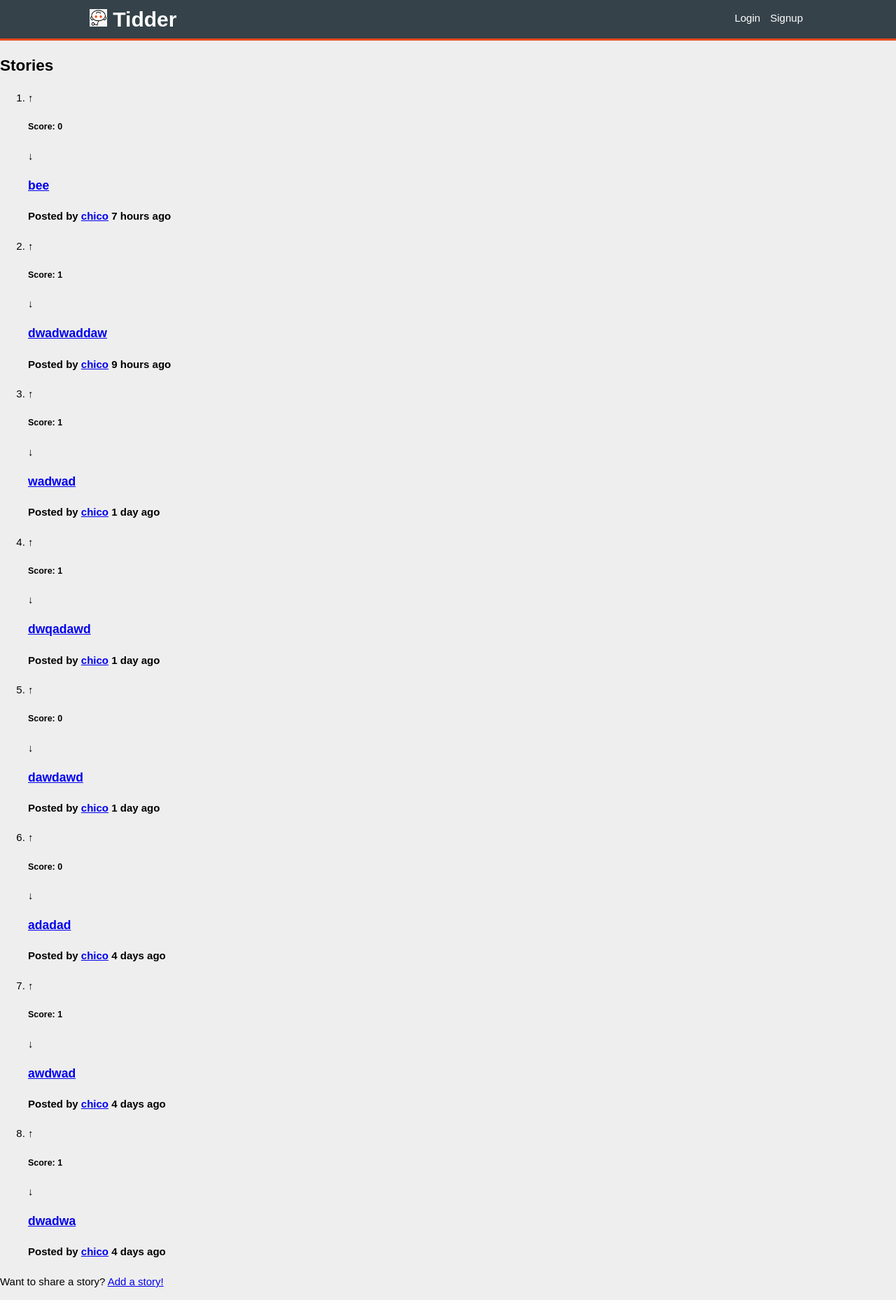
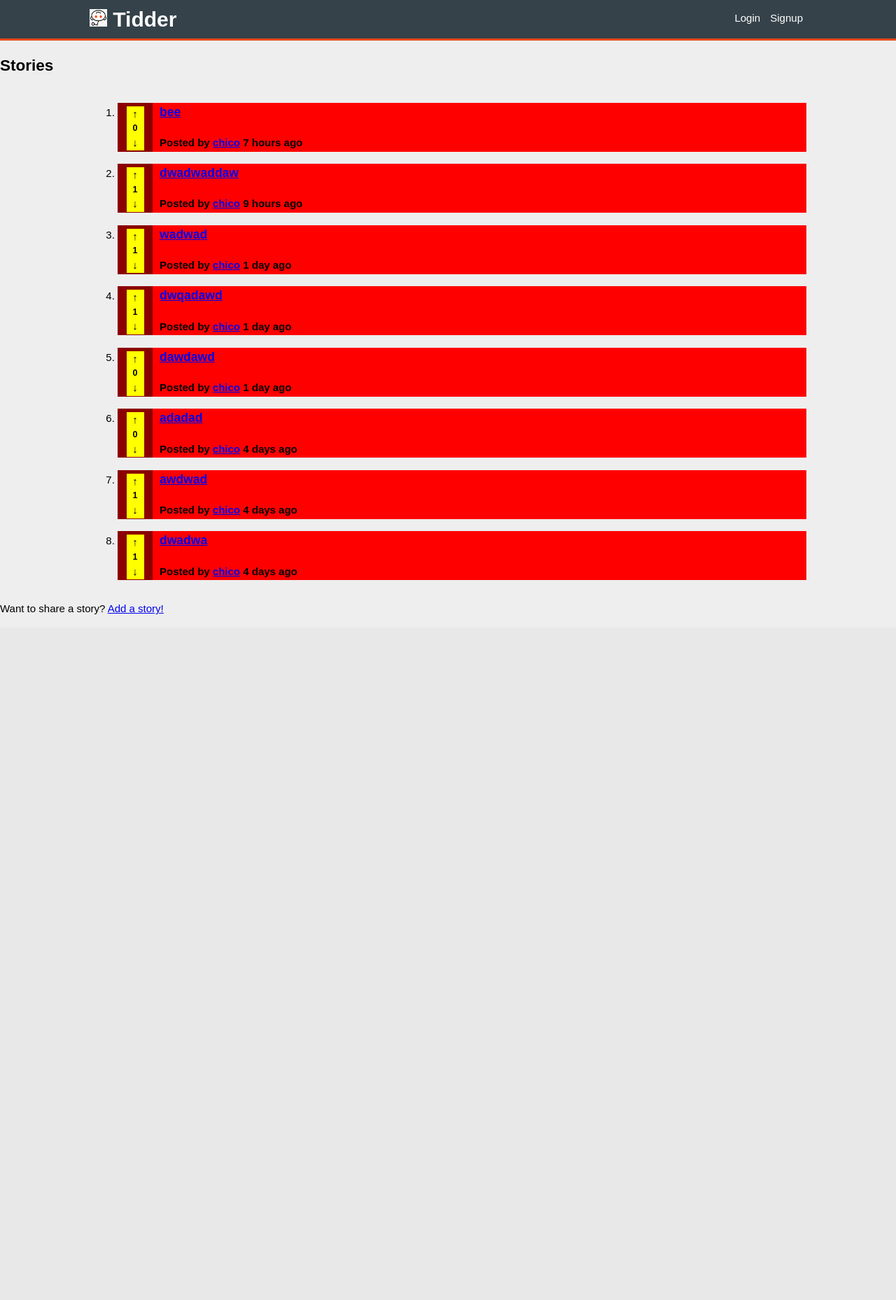
Before and after one commit to CiscoFrisco/LTW, a PHP site: page /pages/stories.php in a window 1280 px wide. Shown: the whole page at 70% size. After the commit the page ends 878 px from the top, so only its background shows below. Run offline with PHP 8.4, Linux system fonts and the light colour scheme; data comes from the database, SQL or seed files in the repository; both versions use the stored data as it was after the commit; data that the repository does not hold is empty.

Commit message:
list of stories

```diff
--- a/css/style.css
+++ b/css/style.css
@@ -155,5 +155,43 @@ section#login input[type="submit"]:hover {
 
 
 /*
-    STORIES =======================================
+    ARTICLE STORY =======================================
 */
+
+article.story {
+    background-color: red;
+    position: relative;
+    min-height: 70px;
+}
+
+article.story .storyinfo{
+    padding-left: 60px;
+}
+
+article.story .votes-container {
+    position: absolute;
+    background-color: darkred;
+    float: left;
+    width: 50px;
+    bottom: 0;
+    top:0;
+    left:0;
+
+}
+
+article.story .votes {
+    background-color: yellow;
+    width: 50%;
+    margin: 0 auto;
+    margin-top: 5px;
+    display: flex;
+    align-items: center;
+    justify-content: center;
+    flex-direction: column;
+
+}
+
+article.story .votes-container h5 {
+    padding: 0;
+    margin: 0;
+}
--- a/templates/tpl_stories.php
+++ b/templates/tpl_stories.php
@@ -3,12 +3,14 @@
 		<header>
 			<h2>Stories</h2>
 		</header>
+		<div class = "container">
 			<ol>
 					<?php
 							foreach($stories as $story)
 					draw_story($story);
 			?>
 			</ol>
+		</div>
 		<?php if($not_profile){?>
 
 		<footer>
@@ -22,11 +24,17 @@
 		global $now;?>
 		<li>
 				<article class="story" data-id="<?=$story['opinion_id']?>">
+					<div class = "votes-container">
+							<div class = "votes">
 								<div class="upvote" role="button" data-value="<?=$story['vote']?>">&#8593;</div>
-				<h5>Score: <?=$story['score']?></h5>
+								<h5><?=$story['score']?></h5>
 								<div class="downvote" role="button" data-value="<?=$story['vote']?>">&#8595;</div>
+							</div>
+					</div>
+					<div class = "storyinfo">
 						<h3><a href="story.php?story_id=<?=$story['opinion_id']?>"><?=$story['opinion_title']?></a></h3>
 						<h4>Posted by <a href="<?='profile.php?username='.urlencode($story['username'])?>"><?=$story['username']?></a> <?=deltaTime($now, $story['posted'])?></h4>
+					</div>
 		   </article>
 		</li>
     <?php } ?>
```
Also changed, not shown: database/tidder.db. Lines whose indentation alone changed are shown as unchanged.
